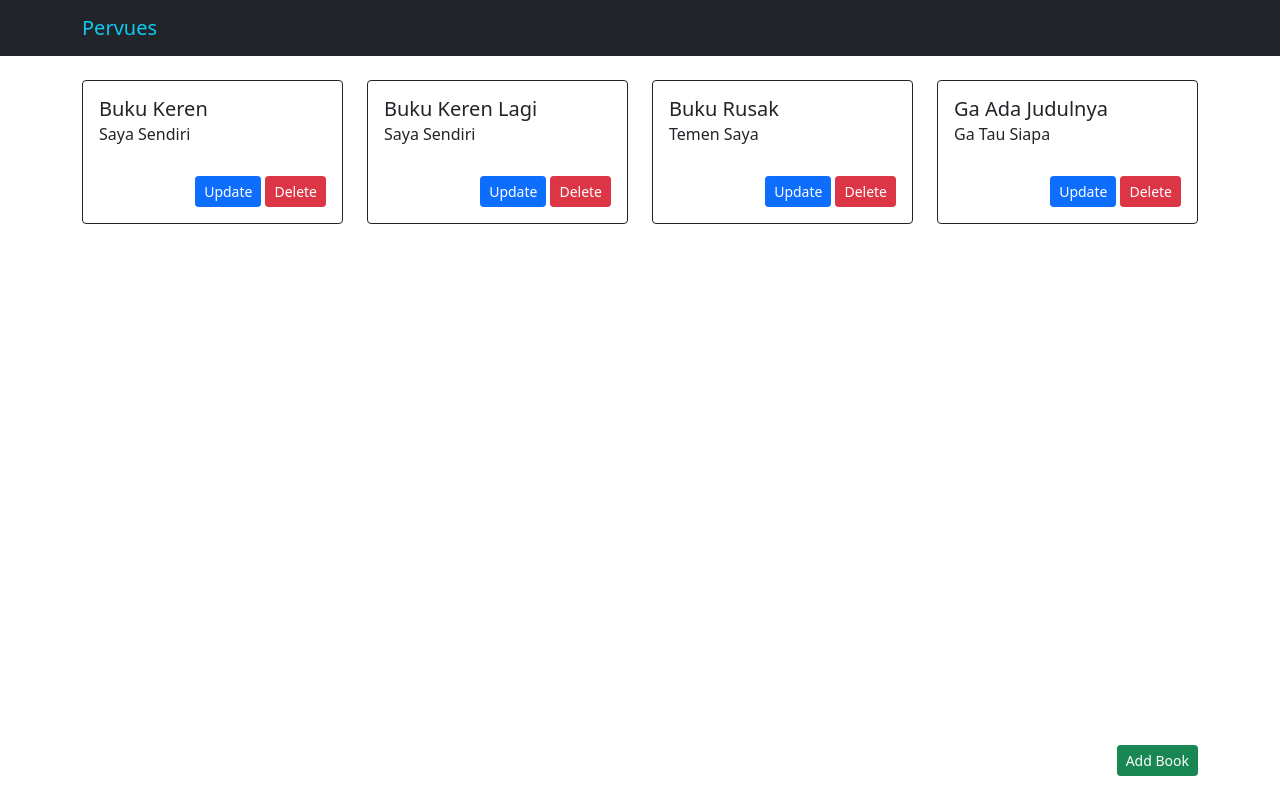
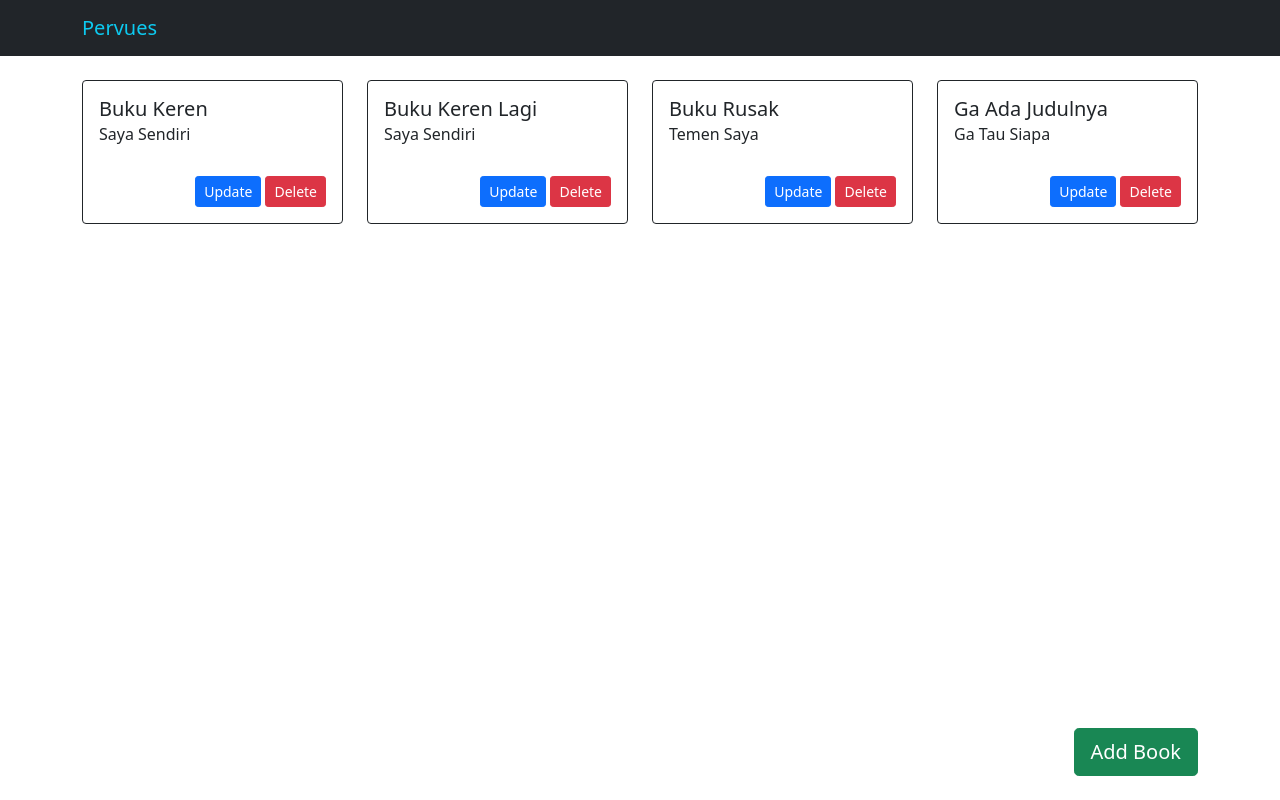
Before and after one commit to BayuDC/pervues, a Vue app: page / in a window 1280 px wide. Built offline with nearby package versions, Linux system fonts and the light colour scheme.

Commit message:
Set button size

```diff
--- a/src/components/BookCard.vue
+++ b/src/components/BookCard.vue
@@ -15,8 +15,8 @@ export default {
             <h5 class="card-title">{{ title }}</h5>
             <h6 class="card-subtitle mb-2">{{ author }}</h6>
             <div class="d-flex justify-content-end gap-1 pt-4">
-                <Button type="primary">Update</Button>
-                <Button type="danger">Delete</Button>
+                <Button type="primary" size="small">Update</Button>
+                <Button type="danger" size="small">Delete</Button>
             </div>
         </div>
     </div>
--- a/src/components/BookList.vue
+++ b/src/components/BookList.vue
@@ -26,6 +26,6 @@ export default {
     </div>
 
     <Floating>
-        <Button type="success">Add Book</Button>
+        <Button type="success" size="large">Add Book</Button>
     </Floating>
 </template>
--- a/src/components/Button.vue
+++ b/src/components/Button.vue
@@ -1,17 +1,19 @@
 <script>
 export default {
     name: "Button",
-    props: ["type"],
+    props: ["type", "size"],
 };
 </script>
 
 <template>
     <button
-        class="btn btn-sm"
+        class="btn"
         :class="{
             'btn-primary': type == 'primary',
             'btn-success': type == 'success',
             'btn-danger': type == 'danger',
+            'btn-sm': size == 'small',
+            'btn-lg': size == 'large',
         }"
     >
         <slot />
```
